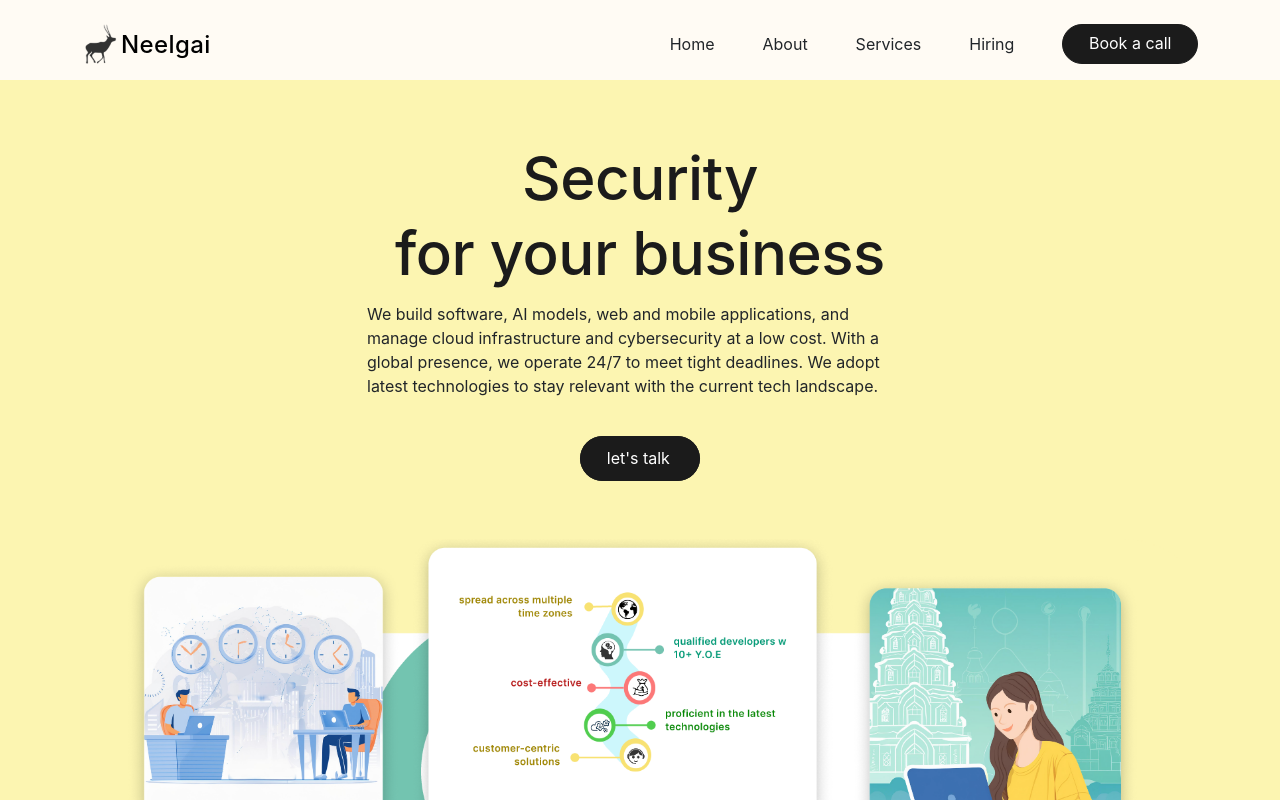
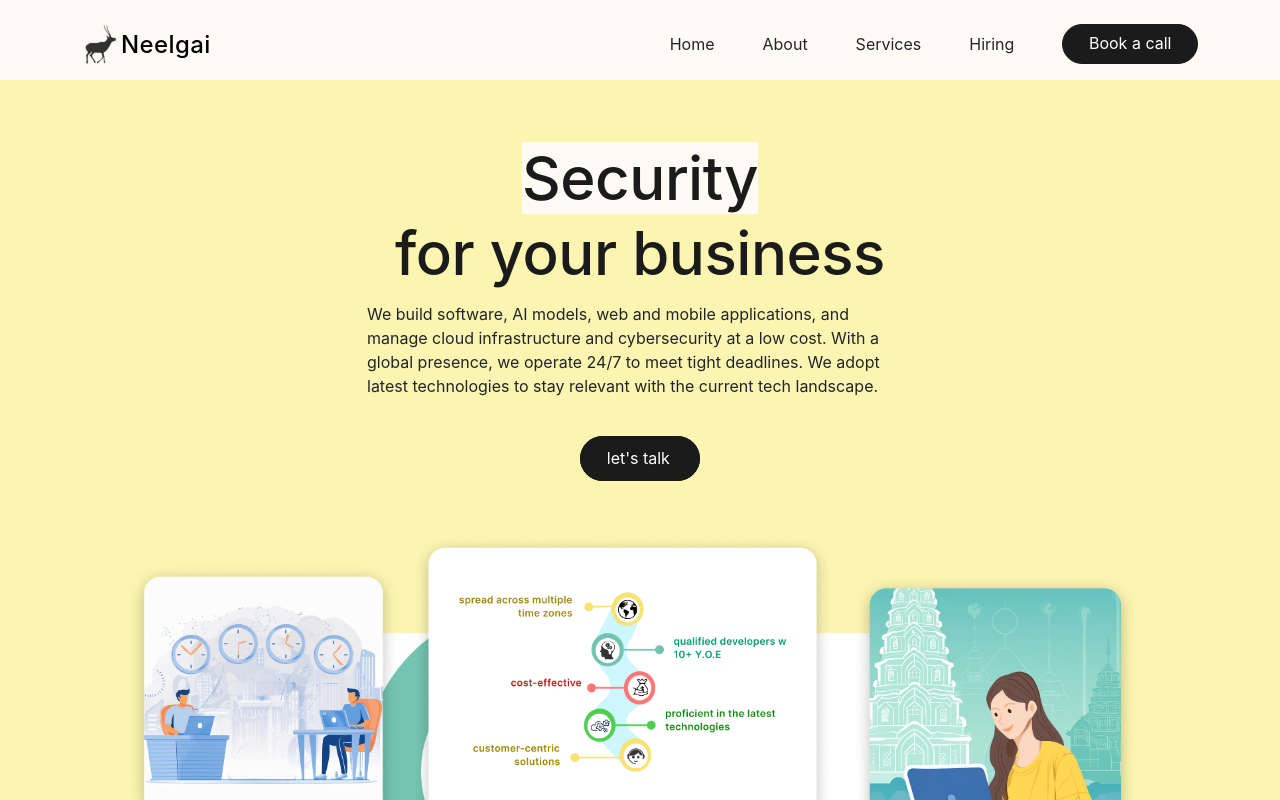
Before and after one commit to swetashre12/test3, a Next.js app: page / in a window 1280 px wide. Shown: the top 800 px of the page. Built offline with nearby package versions, Linux system fonts and the light colour scheme.

Commit message:
final des

```diff
--- a/app/components/AnimateText/AnimateText.tsx
+++ b/app/components/AnimateText/AnimateText.tsx
@@ -70,7 +70,7 @@ const AnimateText: React.FC<AnimateTextProps> = ({
   }, [texts, animationDuration, delayBetweenAnimations]);
 
   return (
-    <span ref={textRef} className="text-gradient">
+    <span ref={textRef} className={className}>
       {texts[0]}
     </span>
   );
```
